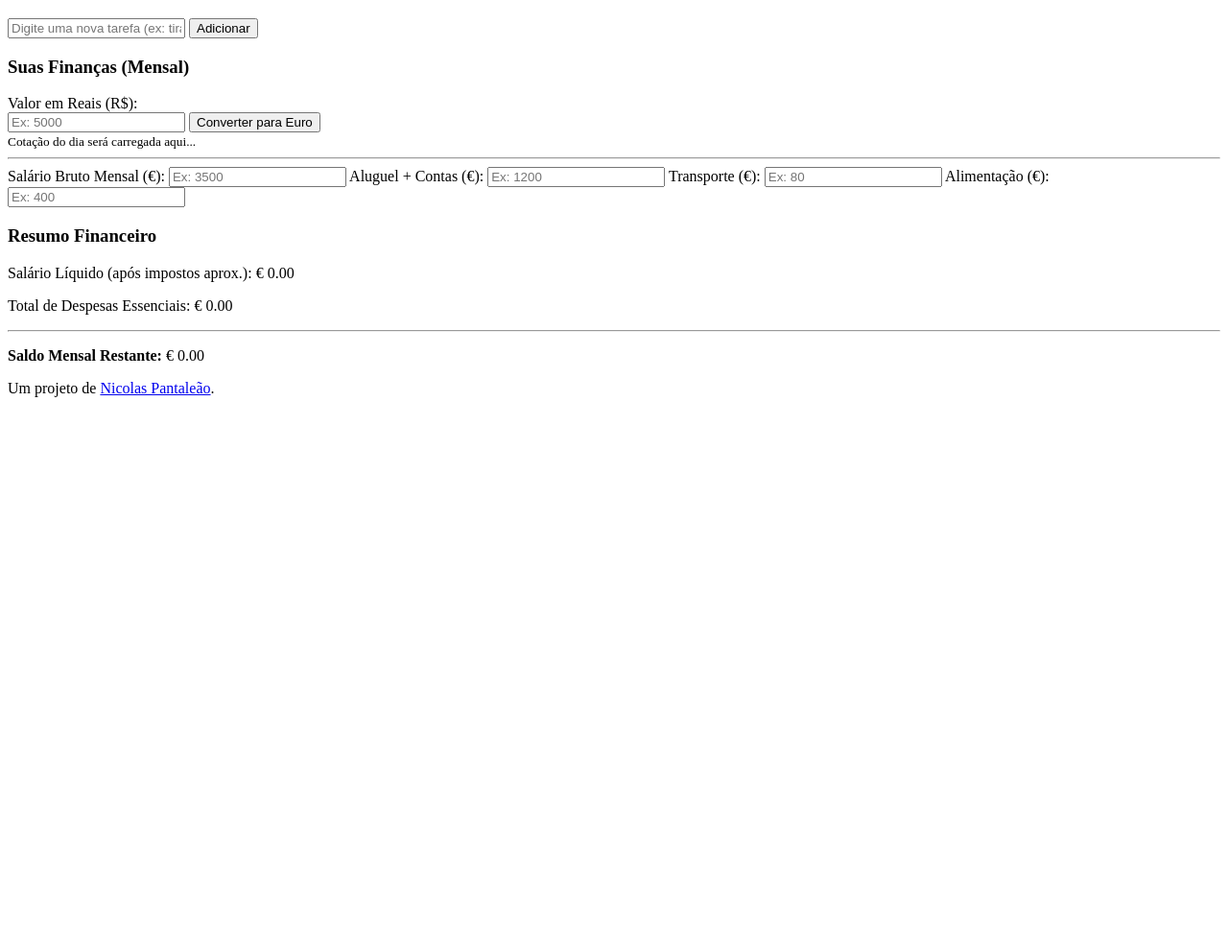
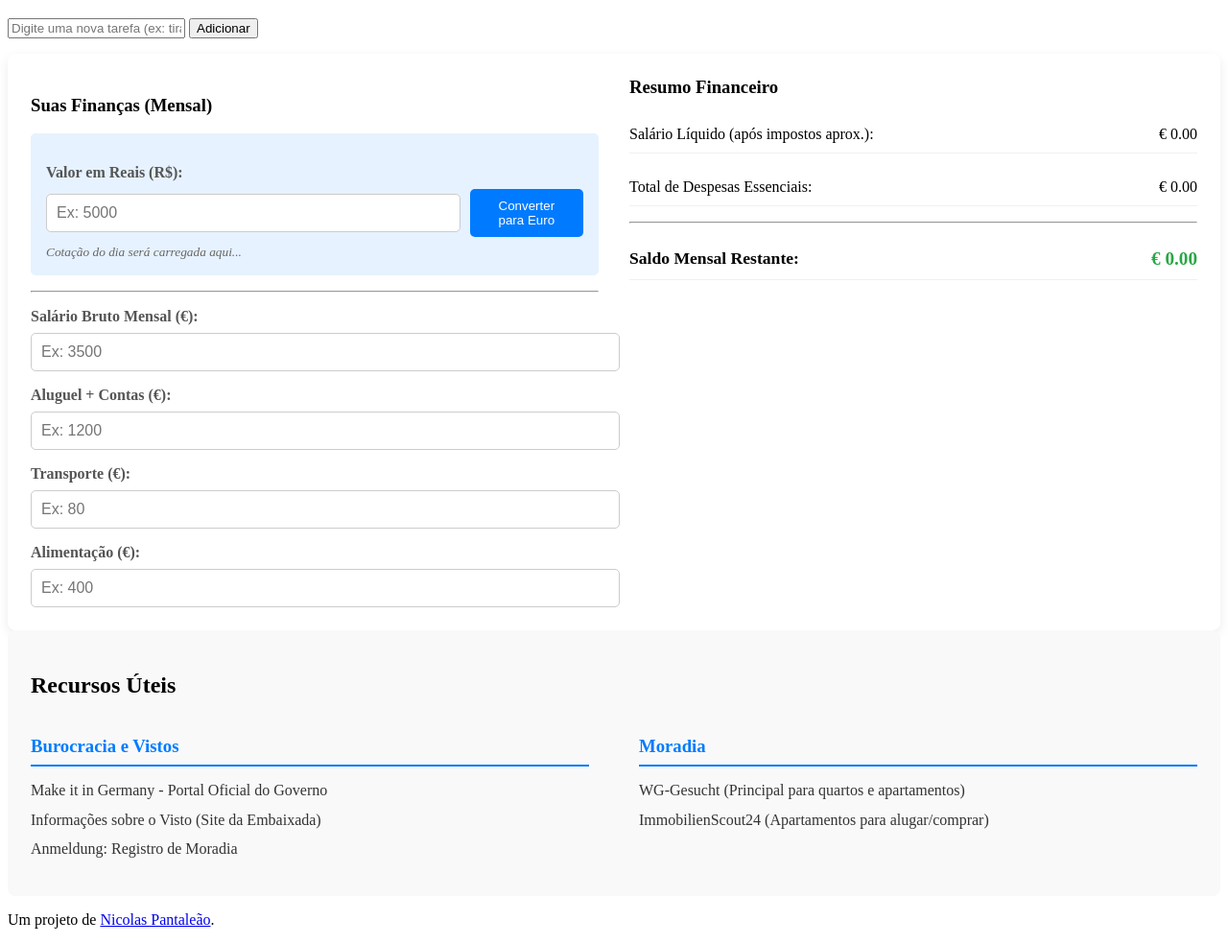
Before and after one commit to NicolasMoreiraDev/projeto-destino-alemanha, a plain HTML site: page index.html in a window 1280 px wide. Shown: the part 61-1045 px from the top of the page at 96% size. Before the commit the page ends 800 px from the top, so only its background shows below. Drawn offline with Linux system fonts and the light colour scheme.

Commit message:
Adiciona estilos para a calculadora de custos e seção de recursos úteis

```diff
--- a/css/style.css
+++ b/css/style.css
@@ -32,3 +32,163 @@
     background-color: #dc3545; /* Vermelho */
     color: white;
 }
+/* --- ESTILOS DA CALCULADORA DE CUSTOS --- */
+
+/* Container principal da calculadora, usando Flexbox para as colunas */
+.calculator-container {
+    display: flex;
+    flex-direction: column; /* Em telas pequenas, as colunas ficam uma sobre a outra */
+    gap: 2rem; /* Espaçamento entre as colunas */
+    background-color: #ffffff;
+    padding: 1.5rem;
+    border-radius: 8px;
+    box-shadow: 0 4px 12px rgba(0, 0, 0, 0.08);
+}
+
+/* Estilos para os campos de entrada (input) */
+.input-column label {
+    display: block; /* Faz o label ocupar a linha inteira */
+    margin-top: 1rem;
+    margin-bottom: 0.5rem;
+    font-weight: bold;
+    color: #555;
+}
+
+.input-column input[type="number"] {
+    width: 100%;
+    padding: 10px;
+    border: 1px solid #ccc;
+    border-radius: 5px;
+    font-size: 1rem;
+}
+
+/* Estilos para a seção de conversão de moeda */
+.converter-section {
+    background-color: #e6f2ff;
+    padding: 1rem;
+    border-radius: 5px;
+    margin-bottom: 1rem;
+}
+
+.converter-input-group {
+    display: flex;
+    gap: 10px;
+    align-items: center;
+}
+
+.converter-input-group input {
+    flex-grow: 1; /* Faz o input ocupar o espaço disponível */
+}
+
+#convert-btn {
+    padding: 10px 15px;
+    background-color: #007bff;
+    color: white;
+    border: none;
+    border-radius: 5px;
+    cursor: pointer;
+    transition: background-color 0.2s;
+}
+
+#convert-btn:hover {
+    background-color: #0056b3;
+}
+
+#rate-info {
+    display: block;
+    margin-top: 0.5rem;
+    font-style: italic;
+    color: #666;
+}
+
+/* Estilos para a coluna de resultados */
+.output-column h3 {
+    margin-top: 0;
+}
+
+.output-column p {
+    display: flex;
+    justify-content: space-between;
+    padding: 10px 0;
+    border-bottom: 1px solid #f0f0f0;
+}
+
+.output-column p strong {
+    font-size: 1.1rem;
+}
+
+.output-column .saldo-final span {
+    font-weight: bold;
+    font-size: 1.2rem;
+    color: #28a745; /* Verde para o saldo positivo */
+}
+
+
+/* --- ESTILOS DA SEÇÃO DE RECURSOS ÚTEIS --- */
+
+#resources {
+    background-color: #f9f9f9;
+    padding: 1.5rem;
+    border-radius: 8px;
+}
+
+.resource-list {
+    display: flex;
+    flex-direction: column;
+    gap: 2rem;
+}
+
+.resource-category h3 {
+    border-bottom: 2px solid #007bff;
+    padding-bottom: 0.5rem;
+    margin-bottom: 1rem;
+    color: #007bff;
+}
+
+.resource-category ul {
+    list-style: none; /* Remove as bolinhas da lista */
+    padding: 0;
+}
+
+.resource-category li {
+    margin-bottom: 0.8rem;
+}
+
+.resource-category a {
+    text-decoration: none;
+    color: #333;
+    transition: color 0.2s;
+}
+
+.resource-category a:hover {
+    color: #0056b3;
+    text-decoration: underline;
+}
+
+/* --- MELHORIAS PARA TELAS MAIORES (TABLET/DESKTOP) --- */
+
+/* Quando a tela for maior que 768px... */
+@media (min-width: 768px) {
+    /* ...a calculadora e os recursos usarão colunas lado a lado */
+    .calculator-container {
+        flex-direction: row; /* Colunas lado a lado */
+    }
+
+    .input-column, .output-column {
+        flex: 1; /* Faz cada coluna ocupar metade do espaço */
+    }
+
+    .resource-list {
+        flex-direction: row; /* Colunas lado a lado */
+        justify-content: space-between;
+    }
+
+    .resource-category {
+        flex: 1;
+        margin-right: 20px; /* Espaçamento entre as categorias */
+    }
+
+    .resource-category:last-child {
+        margin-right: 0;
+    }
+}
--- a/index.html
+++ b/index.html
@@ -28,8 +28,8 @@
                     <div class="converter-input-group">
                         <input type="number" id="brl-input" placeholder="Ex: 5000">
                         <button id="convert-btn">Converter para Euro</button>
-                </div>
-                <small id="rate-info">Cotação do dia será carregada aqui...</small>
+                    </div>
+                    <small id="rate-info">Cotação do dia será carregada aqui...</small>
                 </div>
                 <hr>
                 <label for="salary-input">Salário Bruto Mensal (€):</label>
@@ -53,6 +53,30 @@
                 <p class="saldo-final"><strong>Saldo Mensal Restante:</strong> <span id="remaining-balance">€ 0.00</span></p>
             </div>
         </div>
+
+        <section id="resources" class="container">
+            <h2>Recursos Úteis</h2>
+            <div class="resource-list">
+
+                <div class="resource-category">
+                    <h3>Burocracia e Vistos</h3>
+                    <ul>
+                        <li><a href="https://www.make-it-in-germany.com/en/" target="_blank" rel="noopener noreferrer">Make it in Germany - Portal Oficial do Governo</a></li>
+                        <li><a href="https://brasil.diplo.de/br-pt/representacoes/botschaft" target="_blank" rel="noopener noreferrer">Informações sobre o Visto (Site da Embaixada)</a></li>
+                        <li><a href="https://www.eurodicas.com.br/anmeldung/" target="_blank" rel="noopener noreferrer">Anmeldung: Registro de Moradia</a></li>
+                    </ul>
+                </div>
+
+                <div class="resource-category">
+                    <h3>Moradia</h3>
+                    <ul>
+                        <li><a href="https://www.wg-gesucht.de/" target="_blank" rel="noopener noreferrer">WG-Gesucht (Principal para quartos e apartamentos)</a></li>
+                        <li><a href="https://www.immobilienscout24.de/" target="_blank" rel="noopener noreferrer">ImmobilienScout24 (Apartamentos para alugar/comprar)</a></li>
+                    </ul>
+                </div>
+
+            </div>
+        </section>
     </main>
 
     <footer>
--- a/script.js
+++ b/script.js
@@ -153,7 +153,7 @@ document.addEventListener('DOMContentLoaded', function() {
 });
 // --- LÓGICA DA CONVERSÃO VIA API BACEN ---
 
-// 1. Seleciona os novos elementos que acabamos de criar
+// 1. Seleciona os novos elementos
 const brlInput = document.getElementById('brl-input');
 const convertBtn = document.getElementById('convert-btn');
 const rateInfo = document.getElementById('rate-info');
```
